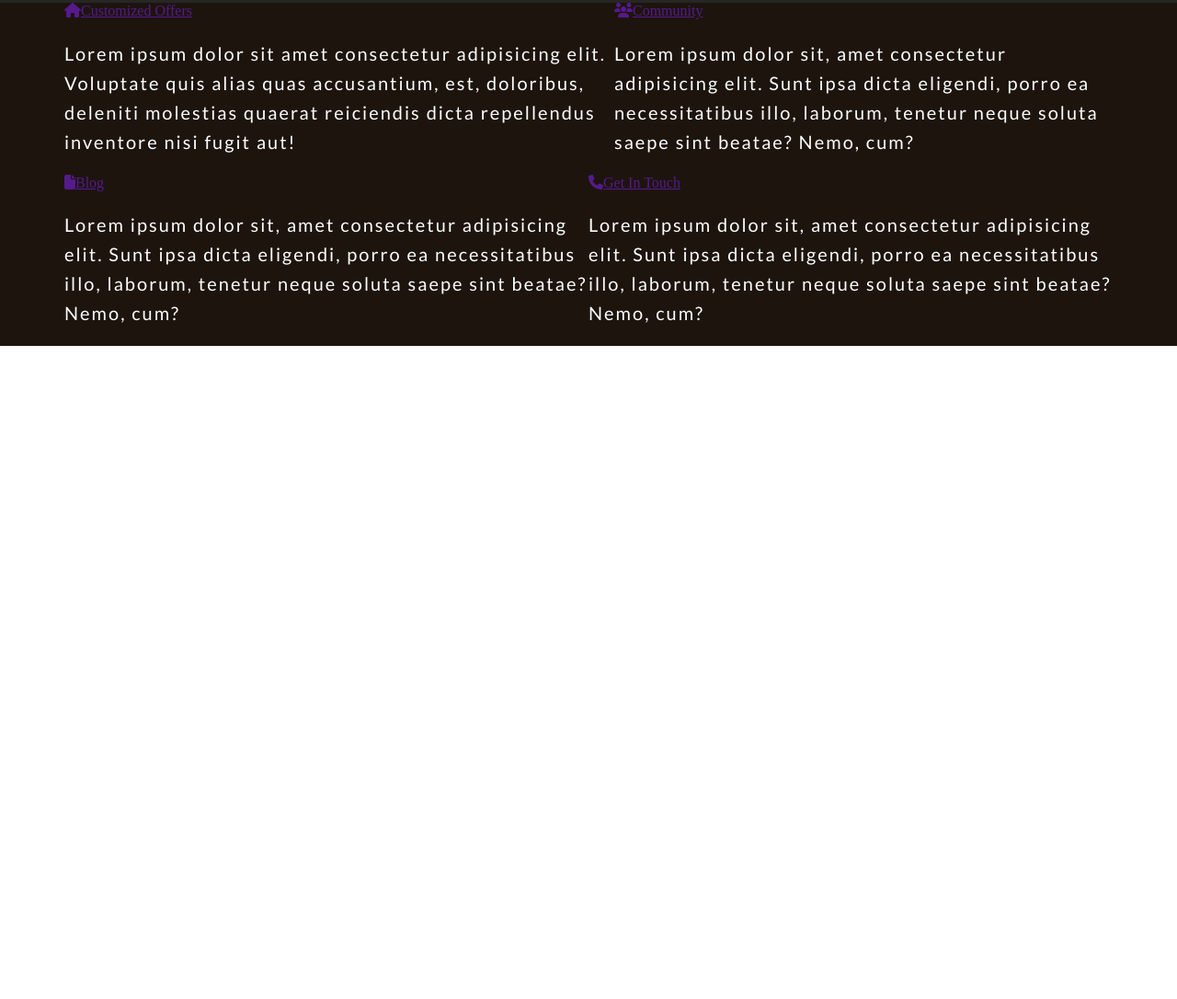
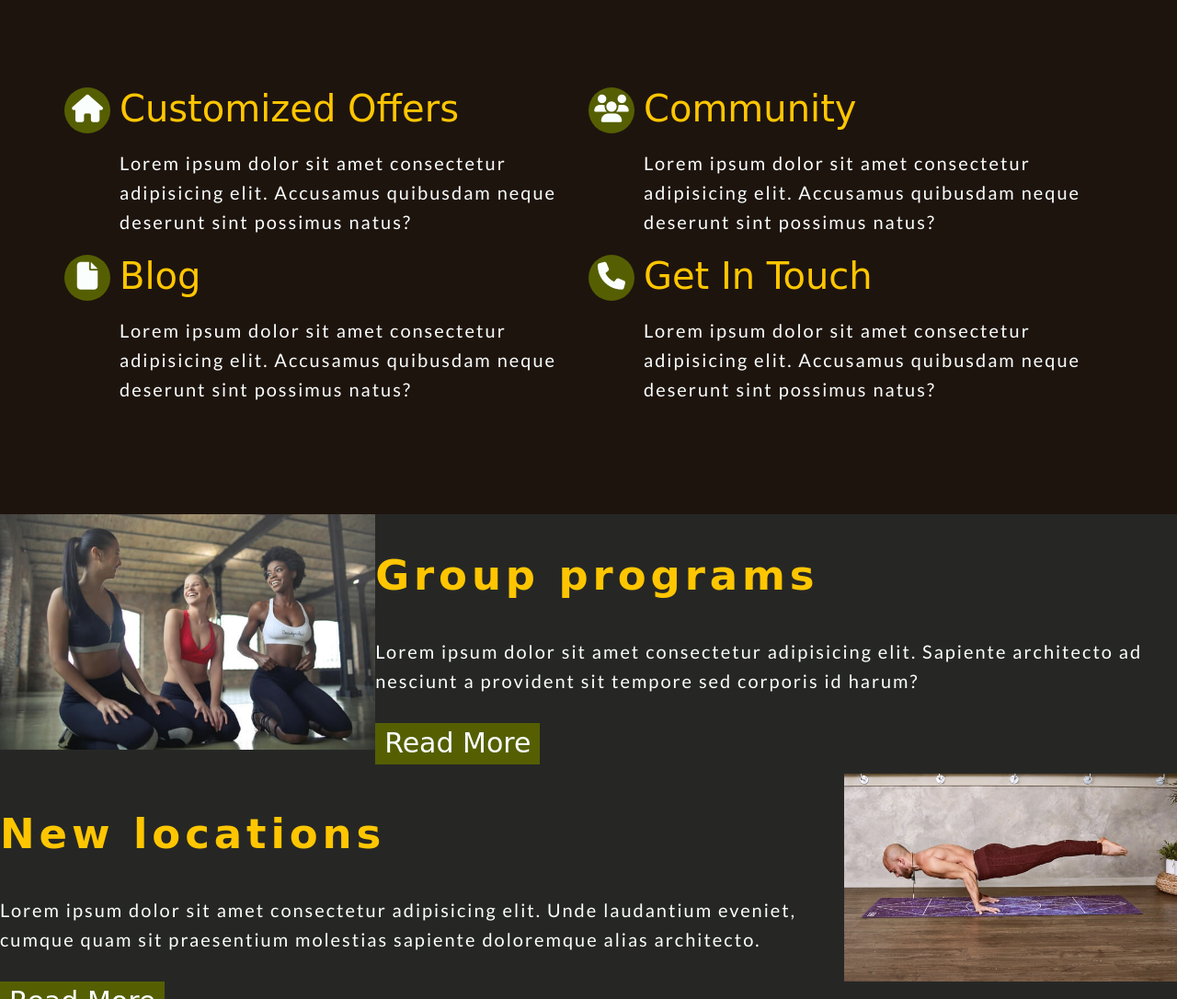
Before and after one commit to BethWhalen/BethWhalenProject01, a plain HTML site: page index.html in a window 1280 px wide. Shown: the part 1714-2800 px from the top of the page at 92% size. Before the commit the page ends 2090 px from the top, so only its background shows below. Drawn offline with Linux system fonts and the light colour scheme; a web font is replaced by a local one.

Commit message:
edits to home page sections 3 and 4

```diff
--- a/index.html
+++ b/index.html
@@ -65,34 +65,64 @@
         <!-- end gallery section -->
         <section class="infoLinks">
             <div class="infoLinksContainer wrapper">
-                <div class="customOffers">
-                    <a href=""><i class="fas fa-home"></i>Customized Offers</a>
-                    <p>Lorem ipsum dolor sit amet consectetur adipisicing elit. Voluptate quis alias quas accusantium, est, doloribus, deleniti molestias quaerat reiciendis dicta repellendus inventore nisi fugit aut!</p>
+                <div class="customOffers textContainer">
+                    <div class="circle">
+                        <i class="fas fa-home"></i>
+                    </div>
+                    <a href="">Customized Offers</a>
+                    <p>Lorem ipsum dolor sit amet consectetur adipisicing elit. Accusamus quibusdam neque deserunt sint possimus natus?</p>
                 </div>
-                <div class="community">
-                    <a href=""><i class="fas fa-users"></i>Community</a>
-                    <p>Lorem ipsum dolor sit, amet consectetur adipisicing elit. Sunt ipsa dicta eligendi, porro ea necessitatibus illo, laborum, tenetur neque soluta saepe sint beatae? Nemo, cum?</p>
+                <div class="community textContainer">
+                    <div class="circle">
+                        <i class="fas fa-users"></i>
+                    </div>
+                    <a href="">Community</a>
+                    <p>Lorem ipsum dolor sit amet consectetur adipisicing elit. Accusamus quibusdam neque deserunt sint possimus natus?</p>
                 </div>
             </div>
             <!-- end infoLinksContainer1 -->
             <div class="infoLinksContainer wrapper">
-                <div class="blog">
-                    <a href=""><i class="fas fa-file"></i>Blog</a>
-                    <p>Lorem ipsum dolor sit, amet consectetur adipisicing elit. Sunt ipsa dicta eligendi, porro ea necessitatibus illo,
-                        laborum, tenetur neque soluta saepe sint beatae? Nemo, cum?</p>
+                <div class="blog textContainer">
+                    <div class="circle">
+                        <i class="fas fa-file"></i>
+                    </div>
+                    <a href="">Blog</a>
+                    <p>Lorem ipsum dolor sit amet consectetur adipisicing elit. Accusamus quibusdam neque deserunt sint possimus natus?</p>
                 </div>
-                <div class="getInTouch">
-                    <a href=""><i class="fas fa-phone"></i>Get In Touch</a>
-                    <p>Lorem ipsum dolor sit, amet consectetur adipisicing elit. Sunt ipsa dicta eligendi, porro ea necessitatibus illo,
-                        laborum, tenetur neque soluta saepe sint beatae? Nemo, cum?</p>
+                <div class="getInTouch textContainer">
+                    <div class="circle">
+                        <i class="fas fa-phone"></i>
+                    </div>
+                    <a href="">Get In Touch</a>
+                    <p>Lorem ipsum dolor sit amet consectetur adipisicing elit. Accusamus quibusdam neque deserunt sint possimus natus?</p>
                 </div>
             </div>
             <!-- end infoLinksContainer -->
         </section>
         <!-- end infoLinks section -->
         <section class="articles">
-
+            <div class="articleContainers">
+                <div class="articleImgContainer">
+                    <img src="../assets/left-image.jpg" alt="">
+                </div>
+                <div class="ArticlesTextAndButtonContainer">
+                    <h2>Group programs</h2>
+                    <p>Lorem ipsum dolor sit amet consectetur adipisicing elit. Sapiente architecto ad nesciunt a provident sit tempore sed corporis id harum?</p>
+                    <button>Read More</button>
+                </div>
+            </div>
+            <div class="articleContainers">
+                <div class="ArticlesTextAndButtonContainer">
+                    <h2>New locations</h2>
+                    <p>Lorem ipsum dolor sit amet consectetur adipisicing elit. Unde laudantium eveniet, cumque quam sit praesentium molestias sapiente doloremque alias architecto.</p>
+                    <button>Read More</button>
+                </div>
+                <div class="articleImgContainer">
+                    <img src="../assets/right-image.jpg" alt="">
+                </div>
+            </div>
         </section>
+        <!-- end of articles section -->
 
 
 
--- a/styles/scss/_homeHeader.scss
+++ b/styles/scss/_homeHeader.scss
@@ -5,8 +5,8 @@
     background-size: cover;
     background-position: center;
     background-repeat: no-repeat;
-    border: 3px solid yellow;
 }
+
 .topNav {
     display: flex;
     height: 15%;
--- a/styles/scss/_homeSection01NewAdventure.scss
+++ b/styles/scss/_homeSection01NewAdventure.scss
@@ -2,7 +2,6 @@
 .newAdventure {
     background-color: $accentC;
     padding: 50px 0;
-    border: 4px dotted red;
 }
 
 .newAdventureContainer {
--- a/styles/scss/_homeSection03InfoLinks.scss
+++ b/styles/scss/_homeSection03InfoLinks.scss
@@ -1,7 +1,33 @@
 .infoLinks {
     background-color: $accentC;
+    padding: 100px 0;
 }
 
 .infoLinksContainer {
     display: flex;
+        a {
+            text-decoration: none;
+            @include headings(40px);
+        }
 }
+
+.textContainer {
+    position: relative;
+    width: calc(100% / 2);
+    padding-left: 60px;
+}
+
+.circle {
+    position: absolute;
+    left: 0px;
+    width: 50px;
+    height: 50px;
+    background-color: $secondaryColor;
+    border-radius: 50%;
+    text-align: center;
+        .fas {
+            color: $accentA;
+            padding-top: 8px;
+            font-size: 30px;
+        }
+}
--- /dev/null
+++ b/styles/scss/_homeSection04Articles.scss
@@ -0,0 +1,24 @@
+.articles {
+    background-color: $accentB;
+
+}
+
+.articleContainers {
+    display: flex;
+}
+
+.ArticlesTextAndButtonContainer {
+
+}
+// should really try and combine this styling with the below textandbuttoncontainer...need to see what should be different...then think about making a mixin for a certain container type...
+
+// .textAndButtonContainer {
+//     margin: 100px 80px 75px 0;
+//     flex: 0 4 auto;
+//         h2 {
+//             margin: 0;
+//         }
+//         p {
+//             margin: 0;
+//         }
+// }
--- a/styles/scss/_variables.scss
+++ b/styles/scss/_variables.scss
@@ -1,8 +1,8 @@
 $primaryColor: #FFC600;
 $secondaryColor: #555F02;
 $accentA: #FAFFFE;
+$accentB: #262725;
 $accentC: #1E140E;
-$accentB: #262725;
 $primaryFont: 'Dokdo', cursive;
 $secondaryFont: 'Lato', sans-serif;
 
--- a/styles/scss/styles.scss
+++ b/styles/scss/styles.scss
@@ -5,7 +5,7 @@
 @import 'homeSection01NewAdventure';
 @import 'homeSection02Gallery';
 @import 'homeSection03InfoLinks';
-
+@import 'homeSection04Articles';
 
 
 // general styling
```
Also changed, not shown: styles/styles.css.
